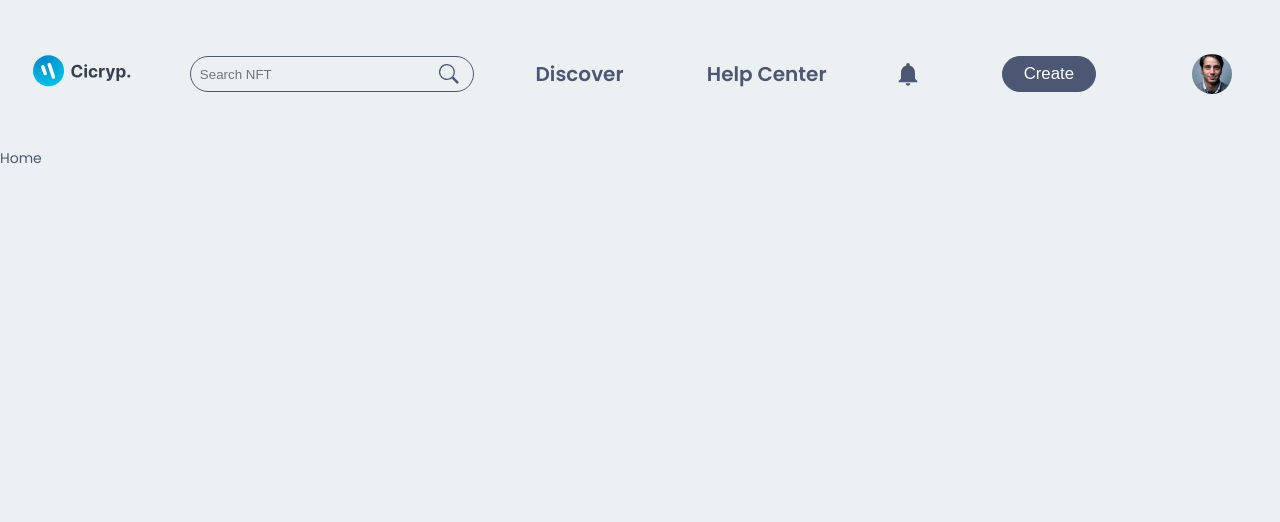
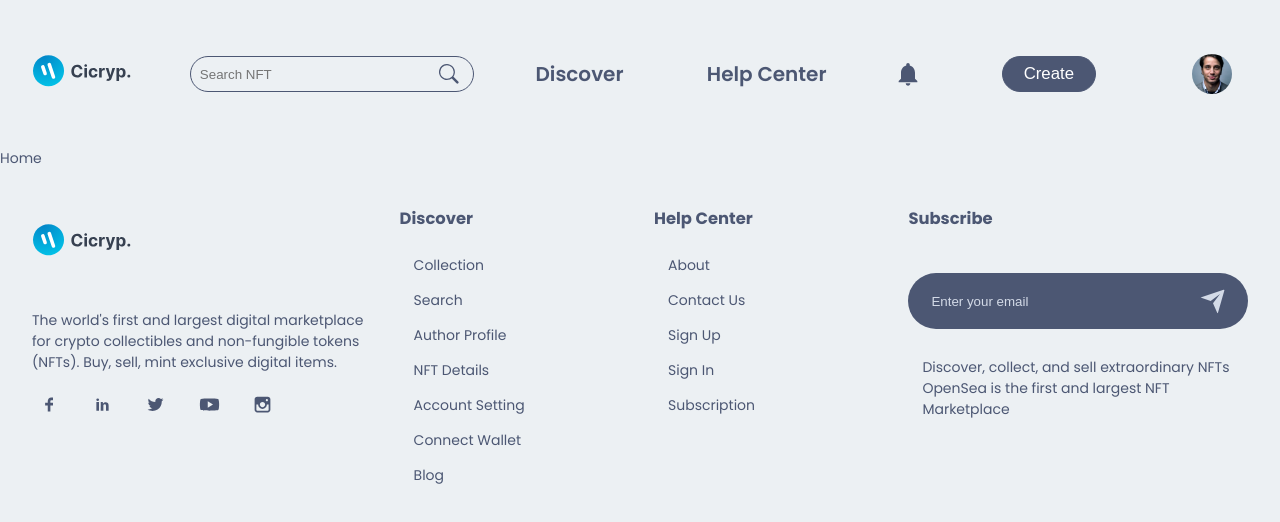
Before and after one commit to tule24/NFT-Marketplace, a Next.js app: page / in a window 1280 px wide. Shown: the top 522 px of the page. Built offline with nearby package versions, Linux system fonts and the light colour scheme.

Commit message:
footer section

```diff
--- a/components/Footer/Footer.jsx
+++ b/components/Footer/Footer.jsx
@@ -1,8 +1,58 @@
 import React from 'react'
-
+import Image from 'next/image'
+import { TiSocialFacebook, TiSocialLinkedin, TiSocialTwitter, TiSocialYoutube, TiSocialInstagram, TiArrowSortedDown, TiArrowSortedUp } from 'react-icons/ti'
+import { RiSendPlaneFill } from 'react-icons/ri'
+// INTERNAL IMPORT
+import Style from './Footer.module.css'
+import images from '../../img'
+import { Discover, HelpCenter } from '../NavBar'
 const Footer = () => {
   return (
-    <div>Footer</div>
+    <div className={Style.footer}>
+      <div className={Style.footer_box}>
+        <div className={Style.footer_box_social}>
+          <Image src={images.logo} alt="footer logo" height={100} width={100} />
+          <p>
+            The world's first and largest digital marketplace for crypto collectibles and non-fungible tokens (NFTs). Buy, sell, mint exclusive digital items.
+          </p>
+          <div className={Style.footer_social}>
+            <a href="#" className='fb'>
+              <TiSocialFacebook />
+            </a>
+            <a href="#" className='linked'>
+              <TiSocialLinkedin />
+            </a>
+            <a href="#" className='twitter'>
+              <TiSocialTwitter />
+            </a>
+            <a href="#" className='youtube'>
+              <TiSocialYoutube />
+            </a>
+            <a href="#" className='instagram'>
+              <TiSocialInstagram />
+            </a>
+          </div>
+        </div>
+        <div className={Style.footer_box_discover}>
+          <h3>Discover</h3>
+          <Discover />
+        </div>
+        <div className={Style.footer_box_help}>
+          <h3>Help Center</h3>
+          <HelpCenter />
+        </div>
+        <div className={Style.subscribe}>
+          <h3>Subscribe</h3>
+          <div className={Style.subscribe_box}>
+            <input type="email" placeholder='Enter your email' />
+            <RiSendPlaneFill className={Style.subscribe_box_send} />
+          </div>
+          <div className={Style.subscribe_box_info}>
+            <p>Discover, collect, and sell extraordinary NFTs OpenSea is the first and largest NFT Marketplace</p>
+          </div>
+        </div>
+      </div>
+    </div>
   )
 }
 
--- a/components/Footer/Footer.module.css
+++ b/components/Footer/Footer.module.css
@@ -0,0 +1,89 @@
+.footer {
+    width: 100;
+    padding-block: 1.5rem;
+    position: relative;
+}
+
+.footer_box {
+    width: 80%;
+    margin: 0 auto;
+    display: grid;
+    grid-template-columns: 1.5fr repeat(2, 1fr) 1.5fr;
+    align-items: flex-start;
+    justify-content: space-between;
+    gap: 3rem;
+}
+
+.footer_social {
+    display: flex;
+    gap: 1.3rem;
+    font-size: 1.5rem;
+    align-items: center;
+}
+
+.footer_social a {
+    padding: .5rem;
+    border-radius: 50%;
+    transition: all .2s ease-in;
+    display: grid;
+}
+
+.footer_social a:hover {
+    background-color: var(--icons-color);
+    color: var(--shadow-dark-color);
+    box-shadow: var(--box-shadow);
+}
+
+.subscribe_box {
+    width: 100%;
+    display: flex;
+    justify-content: space-between;
+    align-items: center;
+    padding: 1rem 1.5rem;
+    background-color: var(--icons-color);
+    color: var(--shadow-dark-color);
+    border-radius: 5rem;
+    margin-top: 3rem;
+}
+
+.subscribe_box input {
+    background: transparent;
+    border: none;
+    outline: none;
+    width: 90%;
+    color: var(--shadow-dark-color);
+}
+
+.subscribe_box input::placeholder {
+    color: var(--shadow-dark-color);
+}
+
+.subscribe_box_send {
+    cursor: pointer;
+    font-size: 2rem;
+}
+
+.subscribe_box_info {
+    padding: 1rem;
+}
+
+@media screen and (max-width: 1305px) {
+    .footer_box {
+        width: 95%;
+        gap: 2rem;
+    }
+}
+
+@media screen and (max-width: 768px) {
+    .footer_box {
+        width: 90%;
+        grid-template-columns: repeat(2, 1fr);
+    }
+}
+
+@media screen and (max-width: 35em) {
+    .footer_box {
+        width: 90%;
+        grid-template-columns: 1fr;
+    }
+}
--- a/pages/_app.js
+++ b/pages/_app.js
@@ -1,10 +1,11 @@
 import '../styles/globals.css'
 // INTERNAL IMPORT
-import { NavBar } from '../components'
+import { NavBar, Footer } from '../components'
 const MyApp = ({ Component, pageProps }) => (
     <div>
         <NavBar />
         <Component {...pageProps} />
+        <Footer />
     </div>
 )
 
```
